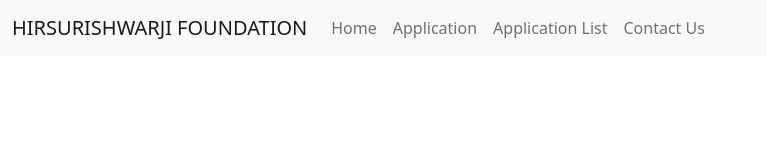
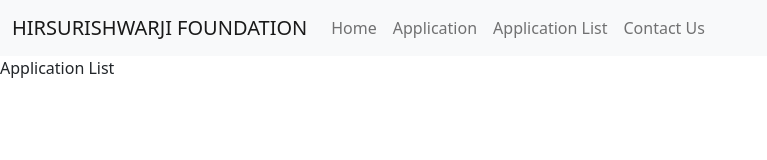
Before and after one commit to dikshant-bansal/hirsurishwarji_foundation_frontend, a React (Create React App) app: page /applicationList in a window 1280 px wide. Shown: the top 160 px of the page, without its empty margins (0-767 px from the left). Built offline with nearby package versions, Linux system fonts and the light colour scheme.

Commit message:
Added features for the app with react routing integrated

```diff
--- a/src/App.js
+++ b/src/App.js
@@ -1,15 +1,28 @@
-import React from 'react';
-import './App.css';
+import React from "react";
 import "bootstrap/dist/css/bootstrap.min.css";
+import {
+  BrowserRouter as Router,
+  Routes,
+  Route,
+} from "react-router-dom";
 
 import { TopNavBar } from "./Components";
+import { Home, Application, ApplicationList, ContactUs } from "./Features";
 
-function App() {
+const App = () => {
   return (
     <div className="App">
+      <Router>
       <TopNavBar />
+      <Routes>
+          <Route path="/application" element={<Application />} />
+          <Route path="/applicationList" element={<ApplicationList />} />
+          <Route path="/contactUs" element={<ContactUs />} />
+          <Route path="/" element={<Home />} />
+      </Routes>
+      </Router>
     </div>
   );
-}
+};
 
 export default App;
--- a/src/Components/TopNavBar/TopNavBar.js
+++ b/src/Components/TopNavBar/TopNavBar.js
@@ -15,14 +15,10 @@ const TopNavBar = () => {
           <Navbar.Toggle aria-controls="navbarScroll" />
           <Navbar.Collapse id="navbarScroll ">
             <Nav className="me-auto my-2 my-lg-0">
-              {/* <Nav.Link as={Link} to={"/"}>Home</Nav.Link>
+              <Nav.Link as={Link} to={"/"}>Home</Nav.Link>
               <Nav.Link as={Link} to={"/application"}>Application</Nav.Link>
               <Nav.Link as={Link} to={"/applicationList"}>Application List</Nav.Link>
-              <Nav.Link as={Link} to={"/contactUs"}>Contact Us</Nav.Link> */}
-              <Nav.Link href={'#1'}>Home</Nav.Link>
-              <Nav.Link href={'#1'}>Application</Nav.Link>
-              <Nav.Link href={'#1'}>Application List</Nav.Link>
-              <Nav.Link href={'#1'}>Contact Us</Nav.Link>
+              <Nav.Link as={Link} to={"/contactUs"}>Contact Us</Nav.Link>
             </Nav>
           </Navbar.Collapse>
         </Container>
--- /dev/null
+++ b/src/Features/Application/Application.js
@@ -0,0 +1,11 @@
+import React from 'react';
+
+const Application = () => {
+  return (
+    <div id="Application">
+      Application
+    </div>
+  );
+}
+
+export default Application;
--- /dev/null
+++ b/src/Features/ApplicationList/ApplicationList.js
@@ -0,0 +1,11 @@
+import React from 'react';
+
+const ApplicationList = () => {
+  return (
+    <div id="ApplicationList">
+      Application List
+    </div>
+  );
+}
+
+export default ApplicationList;
--- /dev/null
+++ b/src/Features/ContactUs/ContactUs.js
@@ -0,0 +1,11 @@
+import React from 'react';
+
+const ContactUs = () => {
+  return (
+    <div id="ContactUs">
+      Contact Us
+    </div>
+  );
+}
+
+export default ContactUs;
--- /dev/null
+++ b/src/Features/Home/Home.js
@@ -0,0 +1,11 @@
+import React from 'react';
+
+const Home = () => {
+  return (
+    <div id="Home">
+      Home
+    </div>
+  );
+}
+
+export default Home;
--- /dev/null
+++ b/src/Features/index.js
@@ -0,0 +1,6 @@
+import Home from "./Home/Home";
+import Application from "./Application/Application";
+import ApplicationList from "./ApplicationList/ApplicationList";
+import ContactUs from "./ContactUs/ContactUs";
+
+export { Home, Application, ApplicationList, ContactUs };
```
